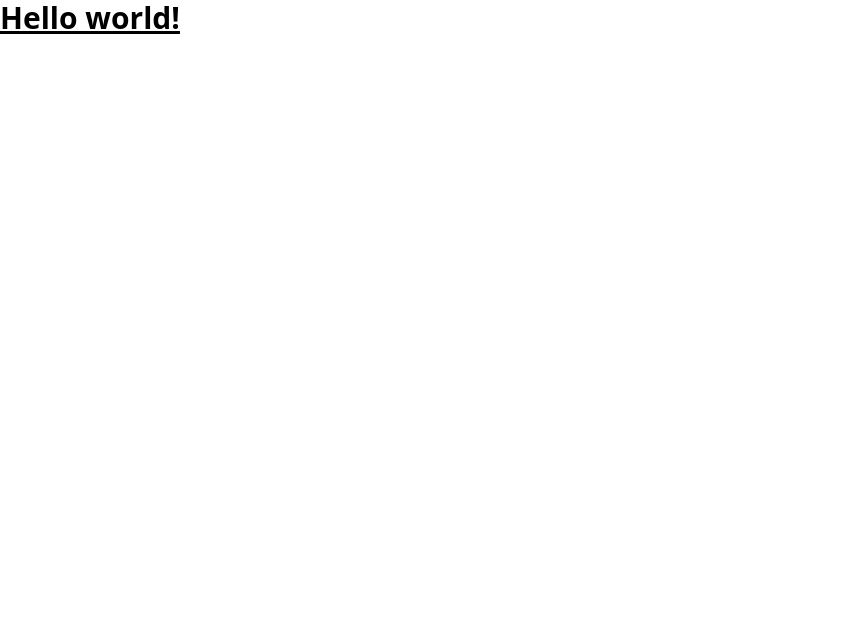
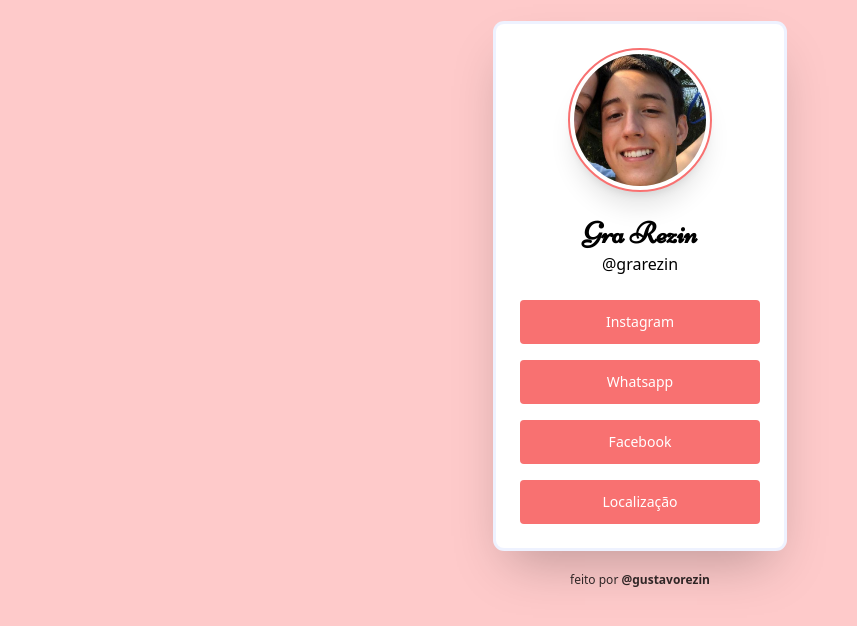
Before and after one commit to gustavorezin/link-grasi, a website: page src/index.html in a window 1280 px wide. Shown: the whole page, without its empty margins (0-857 px from the left). Drawn offline with Linux system fonts and the light colour scheme.

Commit message:
primeira versao

```diff
--- a/src/index.html
+++ b/src/index.html
@@ -5,11 +5,36 @@
     <meta http-equiv="X-UA-Compatible" content="IE=edge">
     <meta name="viewport" content="width=device-width, initial-scale=1.0">
     <link href="../dist/output.css" rel="stylesheet">
-    <title>Document</title>
+    <title>@grarezin</title>
 </head>
-<body>
-    <h1 class="text-3xl font-bold underline">
-        Hello world!
-    </h1>
+<body class="flex flex-col items-center bg-red-200">
+    <div class="flex flex-col justify-center bg-white rounded-lg shadow-2xl p-6 space-y-6 w-72 m-6 ring ring-indigo-50">
+        <div class="rounded-full border-2 border-red-400 w-36 m-auto shadow-xl">
+            <img src="images/teste.jpeg" alt="Foto perfil @grarezin" class="w-36 rounded-full p-1">
+        </div>
+        <div class="text-center">
+            <h1 class="font-primary font-semibold text-3xl">Gra Rezin</h1>
+            <p class="font-light">@grarezin</p>
+        </div>
+        <div class="flex flex-col space-y-4">
+            <a class="rounded bg-red-400 px-8 py-3 text-sm font-medium text-center text-white transition hover:scale-110 hover:shadow-xl focus:outline-none focus:ring"
+                href="https://www.instagram.com/grarezin/" target="_blank">
+                Instagram
+            </a>
+            <a class="rounded bg-red-400 px-8 py-3 text-sm font-medium text-center text-white transition hover:scale-110 hover:shadow-xl focus:outline-none focus:ring"
+                href="https://wa.me/5548992121029" target="_blank">
+                Whatsapp
+            </a>
+            <a class="rounded bg-red-400 px-8 py-3 text-sm font-medium text-center text-white transition hover:scale-110 hover:shadow-xl focus:outline-none focus:ring"
+                href="https://www.facebook.com/gra.rezin" target="_blank">
+                Facebook
+            </a>
+            <a class="rounded bg-red-400 px-8 py-3 text-sm font-medium text-center text-white transition hover:scale-110 hover:shadow-xl focus:outline-none focus:ring"
+                href="https://goo.gl/maps/CVyYFEVFH1ShauNw8" target="_blank">
+                Localização
+            </a>
+        </div>
+    </div>
+    <p class="opacity-80 text-xs">feito por <a href="https://www.instagram.com/gustavorezin/" target="_blank" class="font-semibold">@gustavorezin</a></p>
 </body>
 </html>
--- a/src/style.css
+++ b/src/style.css
@@ -1,3 +1,4 @@
+@import url('https://fonts.googleapis.com/css2?family=Niconne&display=swap');
 @tailwind base;
 @tailwind components;
 @tailwind utilities;
--- a/tailwind.config.js
+++ b/tailwind.config.js
@@ -3,6 +3,9 @@ module.exports = {
   content: ["./src/**/*.{html,js}"],
   theme: {
     extend: {},
+    fontFamily: {
+      primary: ['Niconne', 'sans-serif']
+    },
   },
   plugins: [],
 }
```
Also changed, not shown: dist/output.css, src/images/teste.jpeg (added).
